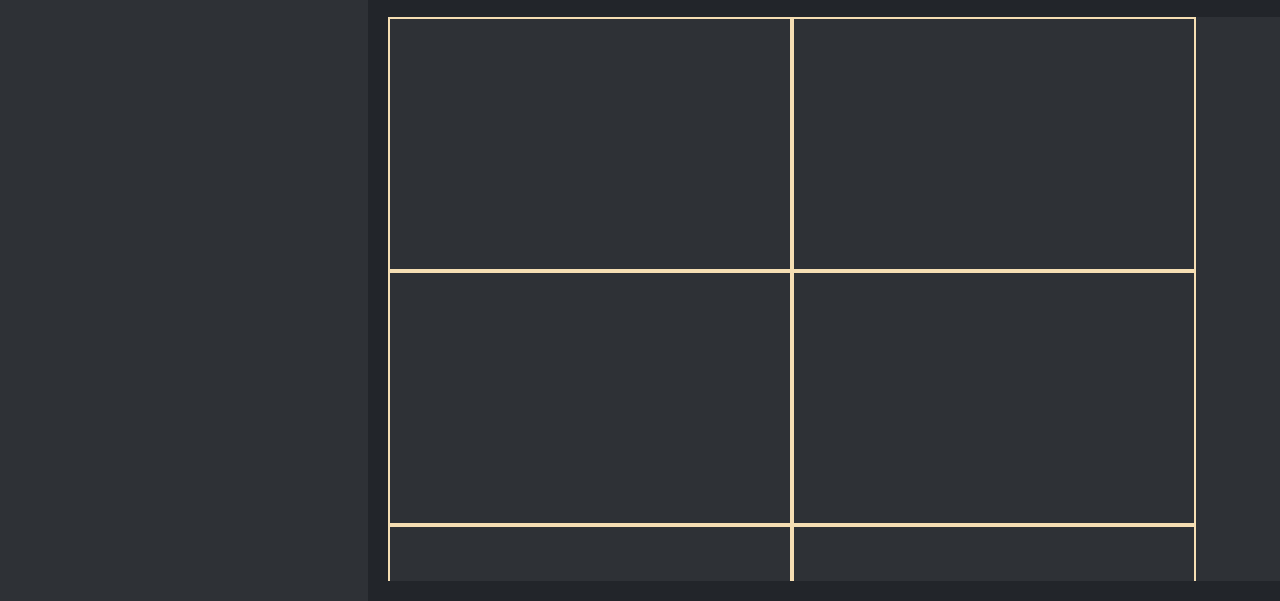
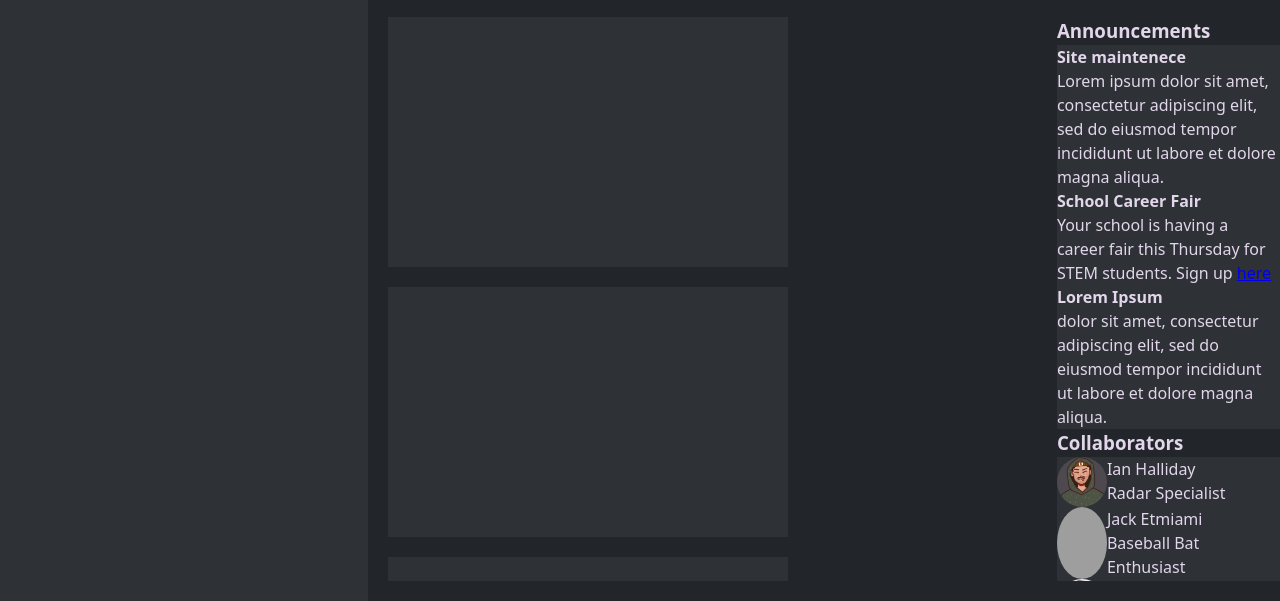
Before and after one commit to BelistarE/admin-dashboard, a plain HTML site: page dashboard.html in a window 1280 px wide. Shown: the part 199-800 px from the top of the page. Drawn offline with Linux system fonts and the light colour scheme; grey boxes are pictures that could not be loaded.

Commit message:
added announcements and collaborators

```diff
--- a/dashboard.html
+++ b/dashboard.html
@@ -37,6 +37,22 @@
                 <img src="vector-files/logo.png" alt="logo" width="80px" height=auto>
                 <H1>EDU Dashboard</H1>
             </div>
+            <div>
+                <div class="menu-button">
+
+                </div>
+                <div class="menu-button"></div>
+                <div class="menu-button"></div>
+                <div class="menu-button"></div>
+                <div class="menu-button"></div>
+                <div class="menu-button"></div>
+                <div class="menu-button"></div>
+            </div>
+            <div>
+                <div class="menu-button"></div>
+                <div class="menu-button"></div>
+                <div class="menu-button"></div>
+            </div>
 
         </div>
         <div class="content">
@@ -51,9 +67,55 @@
                 <div class="project"></div>
             </div>
             <div class="announcements">
+                <h3>Announcements</h3>
+                <div>
+                    <div class="announcement" id="site-maintenece">
+                        <h4>Site maintenece</h4>
+                        <p>Lorem ipsum dolor sit amet, consectetur adipiscing elit, sed do eiusmod tempor incididunt ut labore et dolore magna aliqua.</p>
+                    </div>
+                    <div class="announcement">
+                        <h4>School Career Fair</h4>
+                            <p>Your school is having a career fair this Thursday for STEM students. Sign up <a href="https://github.com/BelistarE">here</a></p>
+                    </div>
+                    <div class="announcement">
+                        <h4>Lorem Ipsum</h4>
+                        <p>dolor sit amet, consectetur adipiscing elit, sed do eiusmod tempor incididunt ut labore et dolore magna aliqua.</p>
+                    </div>
+                </div>
 
             </div>
             <div class="collaborators">
+                <h3>Collaborators</h3>
+                <div>
+                    <div class="profile">
+                        <img src="vector-files/profile-pictures/ian-profile.png" alt="profile" class="profile-picture">
+                        <div>
+                            <p class="name">Ian Halliday</p>
+                            <p>Radar Specialist</p>
+                        </div>
+                    </div>
+                    <div class="profile">
+                        <img src="vector-files/profile-pictures/profile-1.png" alt="profile" class="profile-picture">
+                        <div>
+                            <p class="name">Jack Etmiami</p>
+                            <p>Baseball Bat Enthusiast</p>
+                        </div>
+                    </div>
+                    <div class="profile">
+                        <img src="vector-files/profile-pictures/profile-4.jpg" alt="profile" class="profile-picture">
+                        <div>
+                            <p class="name">Dylan White</p>
+                            <p>Day Larborer</p>
+                        </div>
+                    </div>
+                    <div class="profile">
+                        <img src="vector-files/profile-pictures/profile3.jpg" alt="profile" class="profile-picture">
+                        <div>
+                            <p class="name">Lauren Ipsum</p>
+                            <p>AI Generated</p>
+                        </div>
+                    </div>
+                </div>
 
             </div>
         </div>
--- a/style.css
+++ b/style.css
@@ -80,21 +80,34 @@ body{
     grid-template-rows: 1fr 1fr;
     grid-template-columns: 3fr 1fr;
     overflow-y: auto; /* Enable vertical scroll if content exceeds container height */
+    background-color: transparent !important;
+
 }
 
 .your-projects{
     grid-row: 1 / 3;
     display: grid;
-    grid-template-columns: 1fr 1fr;
+    grid-template-columns: repeat(auto-fit, minmax(min(450px, 75%), 1fr));
+    gap: 20px;
 }
 
 .project{
-    border: 2px solid wheat;
     height: 250px;
     width: 400px;;
+    background-color: var(--foreground-color);
 }
 
+.announcements > div{
+    background-color: var(--foreground-color);
+}
 
+.collaborators > div{
+    background-color: var(--foreground-color);
+}
+
+.profile{
+    display: flex;
+}
 /* for small screens */
 @media (max-width: 768px) {
     .container {
```
